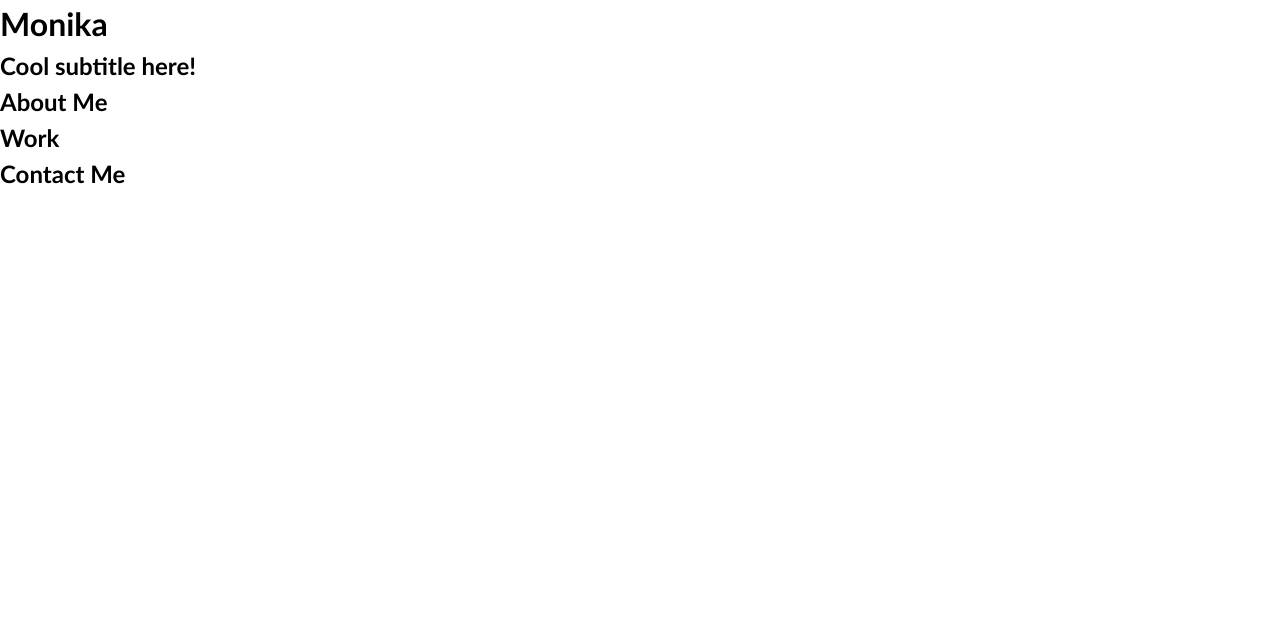
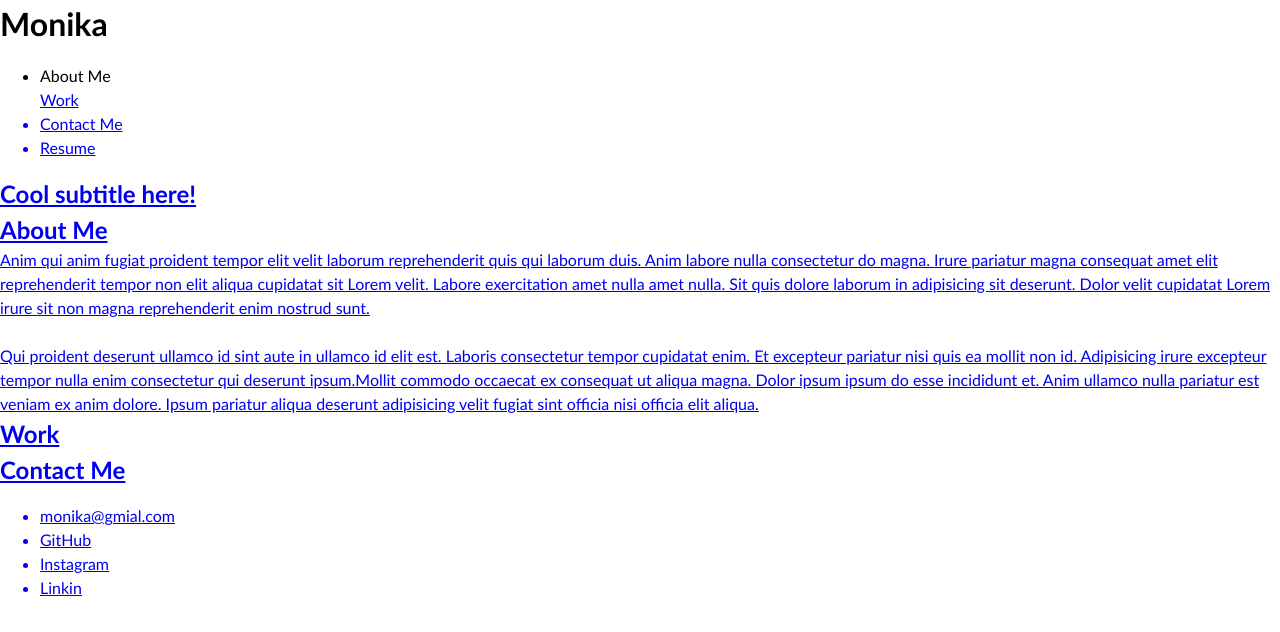
Before and after one commit to mo1nika/super-octo, a plain HTML site: page index.html in a window 1280 px wide. Drawn offline with Linux system fonts and the light colour scheme; files that its build step writes are made by us from their sources.

Commit message:
changes to nav

```diff
--- a/index.html
+++ b/index.html
@@ -12,7 +12,16 @@
     <!-- main logo / nav -->
     <header>
       <h1>Monika</h1>
-      <nav></nav>
+      <nav>
+        <ul>
+          <li><a id="about">About Me</a></li>
+          <a rel="About" href="#about"
+
+          <li>Work</li>
+          <li>Contact Me</li>
+          <li>Resume</li>
+        </ul>
+      </nav>
     </header>
 
     <!-- hero banner -->
@@ -21,11 +30,14 @@
         <h2>Cool subtitle here!</h2>
       </div>
     </section>
-
     <main class="page-wrapper">
       <!-- about me -->
+
       <section class="page-section" id="about">
-        <h2>About Me</h2>
+      <h2>About Me</h2>
+        <p>Anim qui anim fugiat proident tempor elit velit laborum reprehenderit quis qui laborum duis. Anim labore nulla consectetur do magna. Irure pariatur magna consequat amet elit reprehenderit tempor non elit aliqua cupidatat sit Lorem velit. Labore exercitation amet nulla amet nulla. Sit quis dolore laborum in adipisicing sit deserunt. Dolor velit cupidatat Lorem irure sit non magna reprehenderit enim nostrud sunt.</p>
+      <br>
+        <p>Qui proident deserunt ullamco id sint aute in ullamco id elit est. Laboris consectetur tempor cupidatat enim. Et excepteur pariatur nisi quis ea mollit non id. Adipisicing irure excepteur tempor nulla enim consectetur qui deserunt ipsum.Mollit commodo occaecat ex consequat ut aliqua magna. Dolor ipsum ipsum do esse incididunt et. Anim ullamco nulla pariatur est veniam ex anim dolore. Ipsum pariatur aliqua deserunt adipisicing velit fugiat sint officia nisi officia elit aliqua. </p>
       </section>
 
       <!-- portfolio container -->
@@ -36,6 +48,13 @@
       <!-- contact -->
       <section class="page-section contact" id="contact">
         <h2>Contact Me</h2>
+        <ul>
+        <li>monika@gmial.com</li>
+        <li>GitHub</li>
+        <li>Instagram</li>
+        <li>Linkin</li>
+
+        </ul>
       </section>
     </main>
   </body>
```
